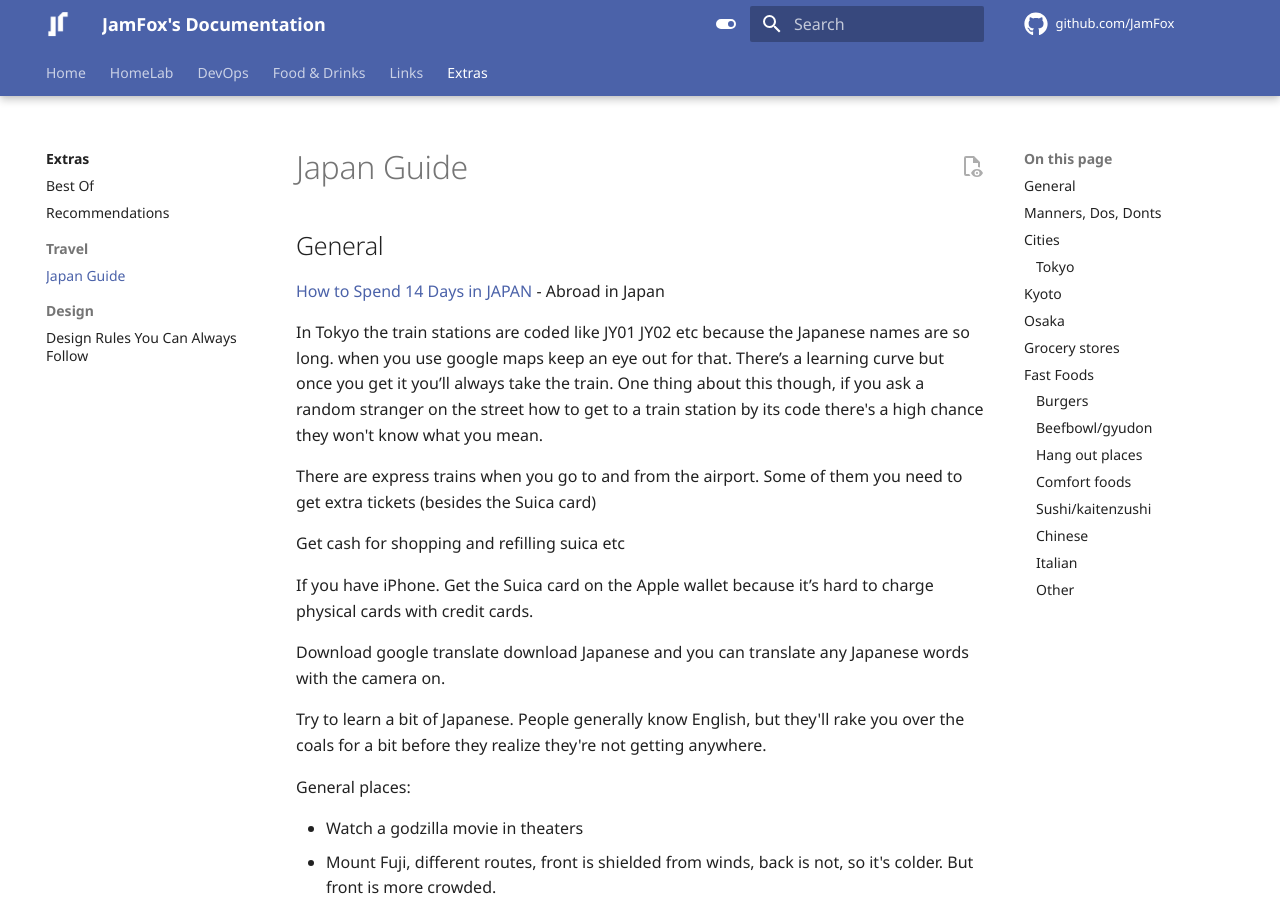
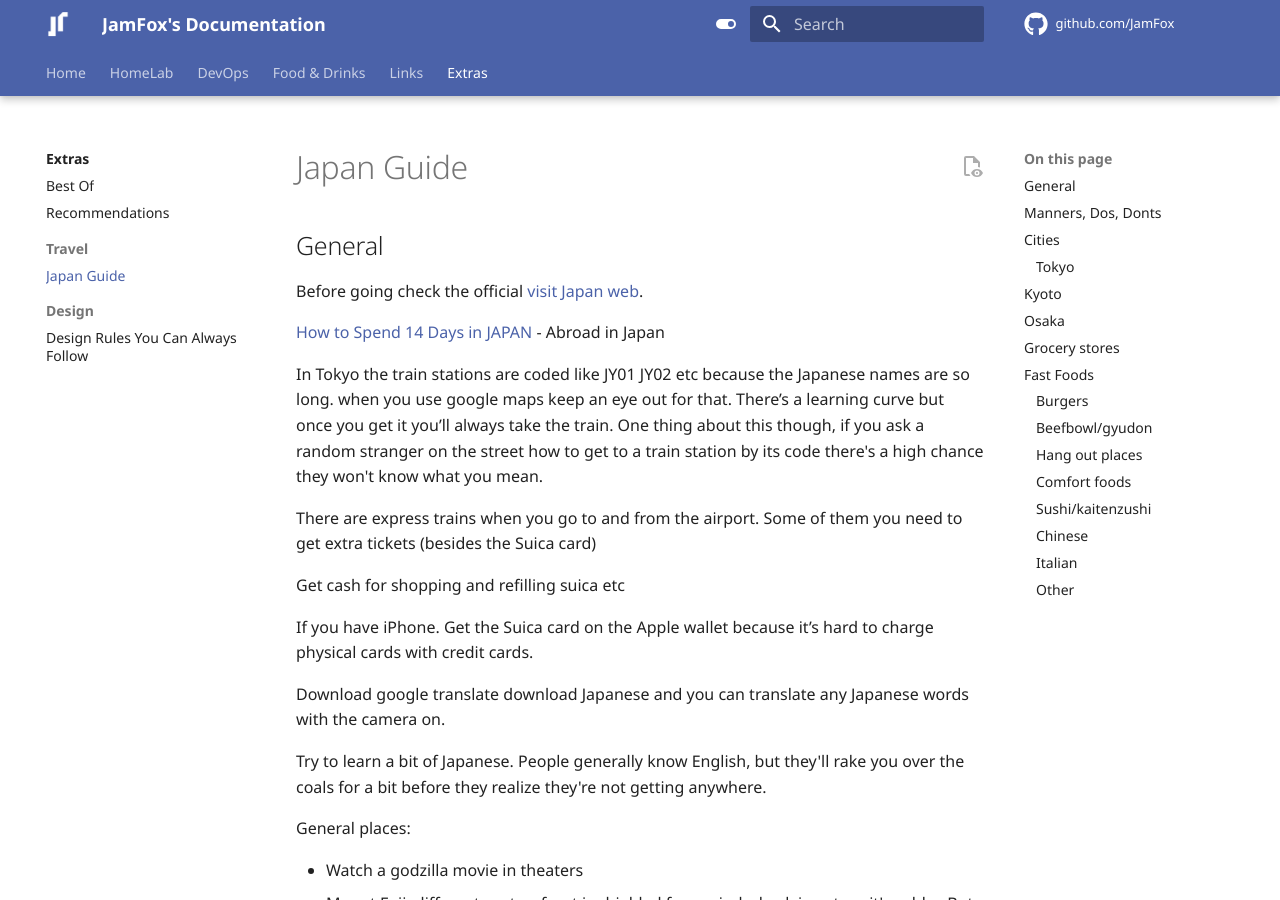
Before and after one commit to JamFox/docs.jamfox.dev, an MkDocs documentation site: the page built from docs/content/travel/japan-guide.md, in a window 1280 px wide and 900 px high. Built offline with MkDocs 1.6.1 and Material for MkDocs 9.7.7, drawn with Linux system fonts in a browser that asks for light colours; comment, search, counter and statistics services are not loaded.

Commit message:
visit japan

```diff
--- a/docs/content/travel/japan-guide.md
+++ b/docs/content/travel/japan-guide.md
@@ -1,5 +1,7 @@
 
 ## General
+
+Before going check the official [visit Japan web](https://services.digital.go.jp/en/visit-japan-web).
 
 [How to Spend 14 Days in JAPAN](https://www.youtube.com/watch?v=DBVAAnq1dHo) - Abroad in Japan
 
```
